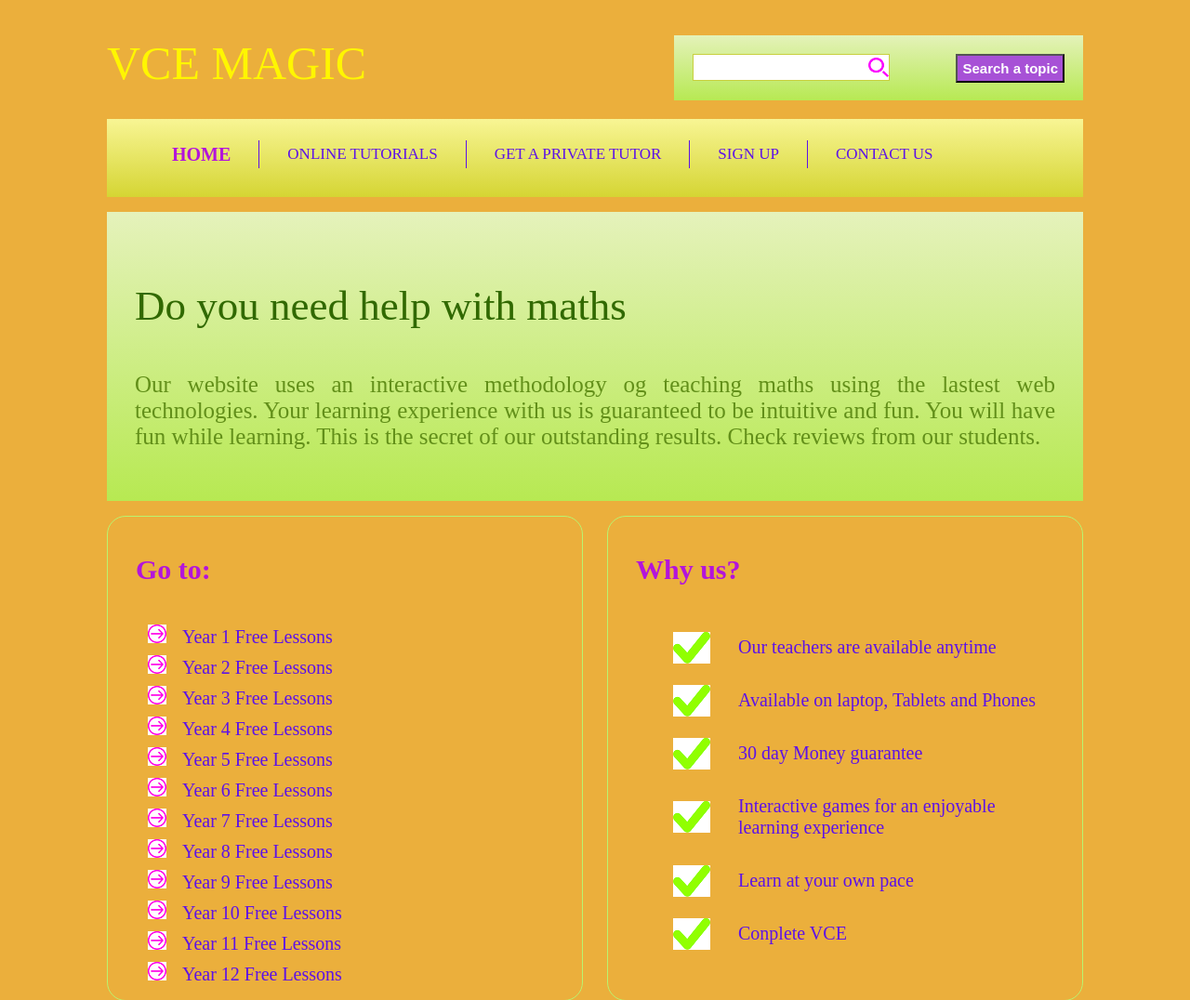
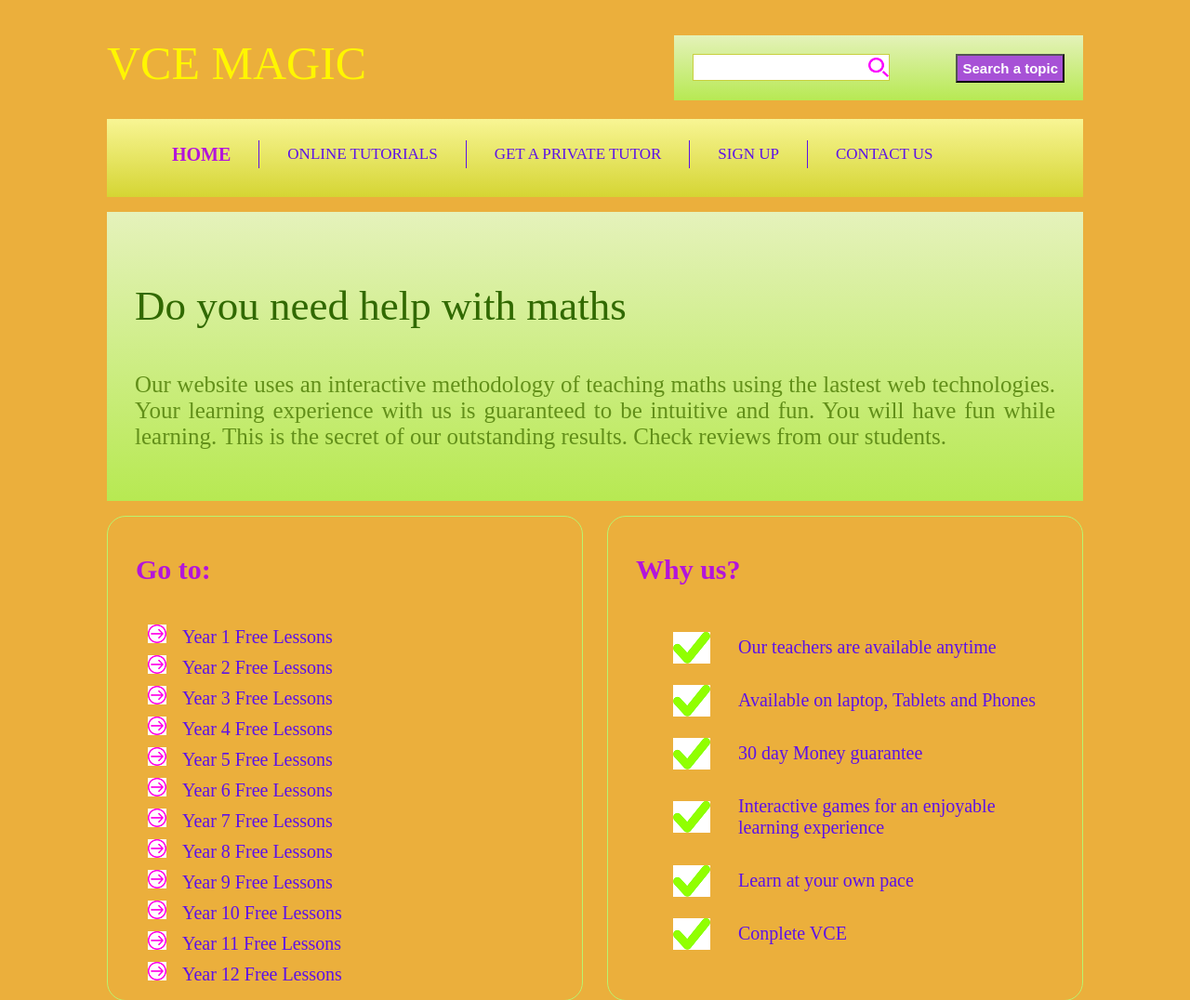
Before and after one commit to lahoangquy/mathwebsite, a plain HTML site: page index.html in a window 1280 px wide. Shown: the top 1076 px of the page at 93% size. Drawn offline with Linux system fonts and the light colour scheme.

Commit message:
Add files via upload

```diff
--- a/index.html
+++ b/index.html
@@ -33,7 +33,7 @@
 		</div>
 		<div id="introduction">
 			<h3>Do you need help with maths</h3>
-			<p> Our website uses an interactive methodology og teaching maths using the lastest web technologies. Your learning experience with us is guaranteed to be intuitive and fun. You will have fun while learning. This is the secret of our outstanding results. Check reviews from our students.</p>
+			<p> Our website uses an interactive methodology of teaching maths using the lastest web technologies. Your learning experience with us is guaranteed to be intuitive and fun. You will have fun while learning. This is the secret of our outstanding results. Check reviews from our students.</p>
 		</div>
 		<div id="leftsidebar" class="sidebar">
 			<h3>Go to:</h3>
```
